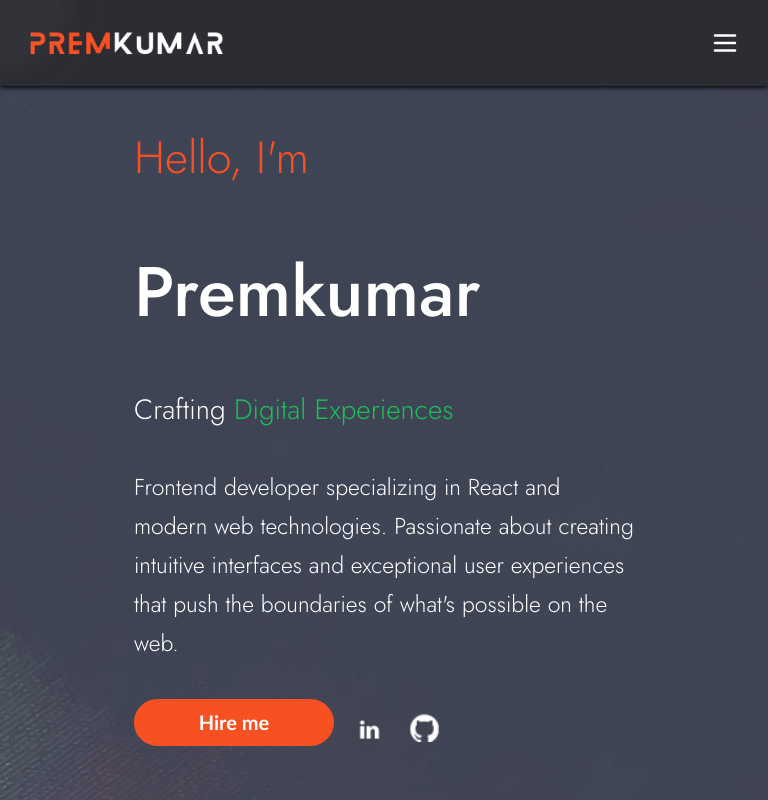
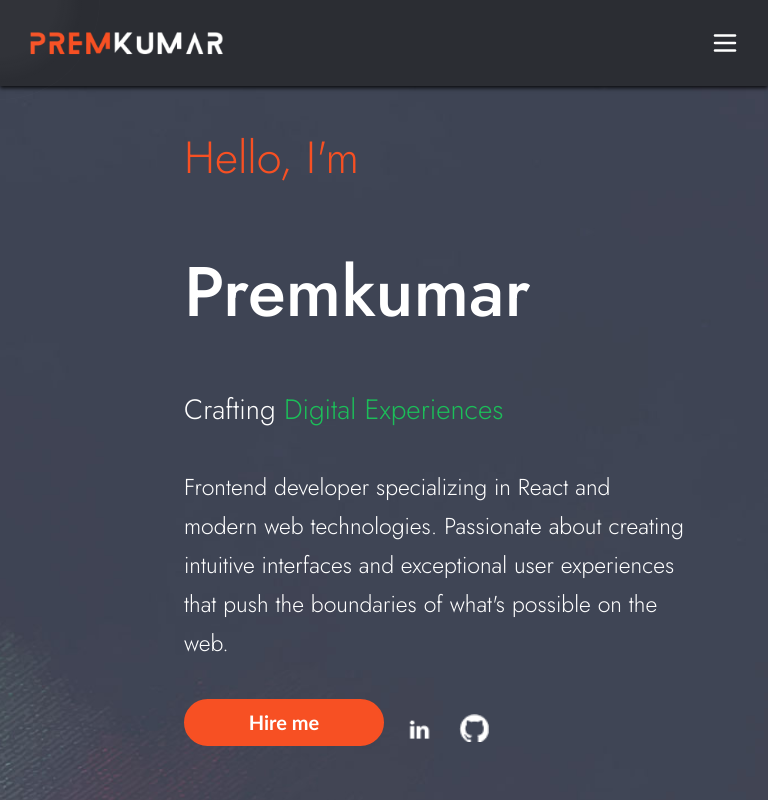
Before and after one commit to prem5599/portfolio-premkumar, a React (Create React App) app: page / in a window 768 px wide. Shown: the top 800 px of the page. Built offline with nearby package versions, Linux system fonts and the light colour scheme.

Commit message:
UI update and bug fixx

```diff
--- a/src/App.css
+++ b/src/App.css
@@ -131,9 +131,9 @@ a:hover{
 }
 .mypic img{
   margin-top: 250px;
-  margin-left: 100px;
+  margin-left: 0px;
   width: 470px;
-  height: 370px;
+  height: auto;
   background-position: 50%;
 border: 3px solid rgba(255, 255, 255, 0.103);
 border-radius: 60% 40% 30% 70%/60% 30% 70% 40%;
@@ -1804,7 +1804,7 @@ padding-bottom: 0px;
 
 @media only screen
 and (min-device-width: 768px)
-and (max-device-width: 1024px) {
+and (max-device-width: 1027px) {
 
   * {
     margin: 0;
@@ -1879,7 +1879,7 @@ and (max-device-width: 1024px) {
     margin-right: auto;
     color: white;
     padding: 15vh 0vh 5vh 0vh;
-    padding-left: 0px;
+    padding-left: 100px;
     row-gap: 35px
   }
 
```
